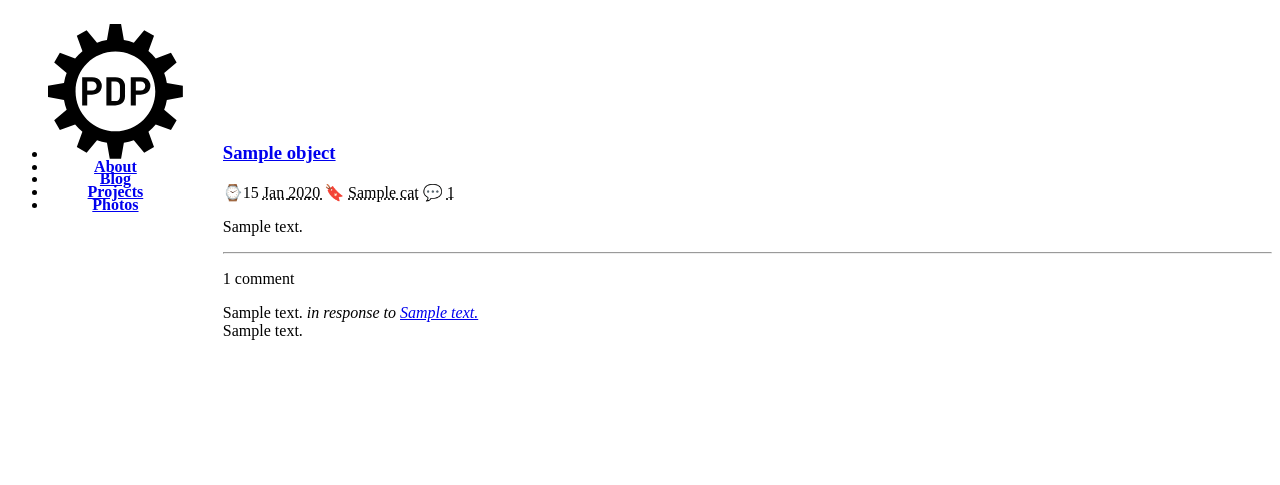
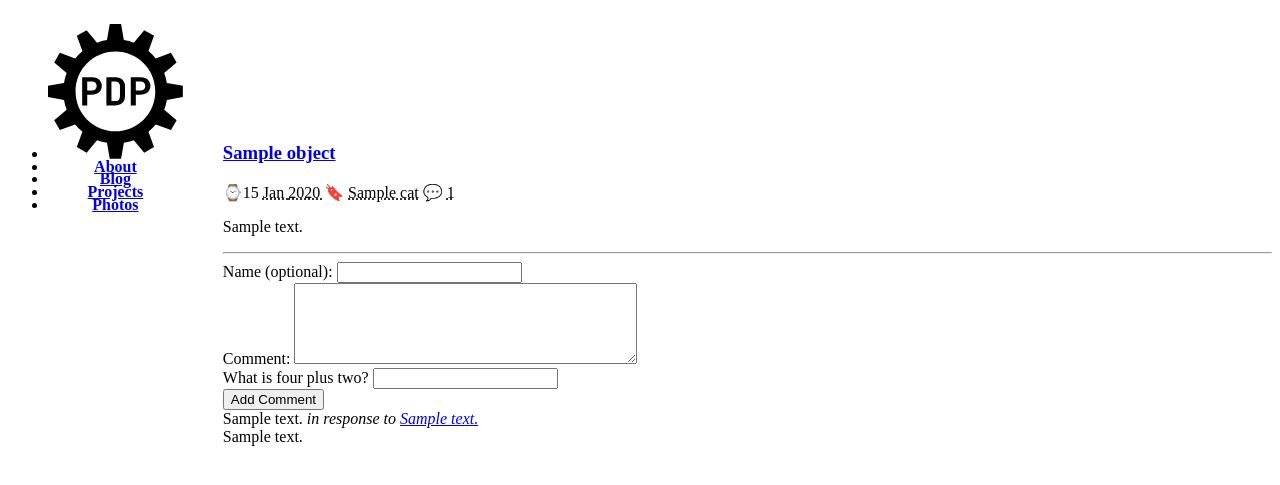
Before and after one commit to Fingel/pdpv3, a Django app: template blog/templates/blog/post.html in a window 1280 px wide. Shown: the top 485 px of the page. Run offline with Django 5.2, Linux system fonts and the light colour scheme; tables that the repository leaves empty hold one stand-in row (values such as "Sample post"); the template is opened without the code that fills it: values that come from a table or form of the project are taken from there, most other values are stand-ins (such as "Sample title", 1, 10 or a date in 2020); data that the repository does not hold is empty.

Commit message:
Commenting system

```diff
--- a/base/static/base/css/main.css
+++ b/base/static/base/css/main.css
@@ -62,6 +62,19 @@ path #svg1 {
    margin-top: calc(var(--pico-spacing) * 0.5);
 }
 
+label[for="id_comment_email"],
+#id_comment_email {
+   display: none;
+}
+
+.comment.htmx-added {
+   opacity: 0;
+}
+.comment {
+   opacity: 1;
+   transition: opacity 1s ease-out;
+}
+
 .go-clockwise {
    animation: clockwise 3s infinite linear;
    transform-origin: 50% 50%;
--- a/blog/models.py
+++ b/blog/models.py
@@ -40,7 +40,7 @@ class Comment(models.Model):
     post = models.ForeignKey(Post, on_delete=models.CASCADE)
     parent = models.ForeignKey("self", null=True, blank=True, on_delete=models.CASCADE)
     date = models.DateTimeField(default=timezone.now, blank=True)
-    commenter = models.CharField(max_length=200)
+    commenter = models.CharField(max_length=200, blank=True, default="")
     content = models.TextField()
 
     class Meta:
--- a/blog/templates/blog/_comment.html
+++ b/blog/templates/blog/_comment.html
@@ -1,6 +1,10 @@
 <article class="comment" id="comment-{{ comment.id }}">
     <header>
-        {{ comment.commenter }}
+        {% if comment.commenter %}
+            {{ comment.commenter }}
+        {% else %}
+            anonymous
+        {% endif %}
         {% if comment.parent %}
             <em>
                 in response to
--- a/blog/templates/blog/post.html
+++ b/blog/templates/blog/post.html
@@ -5,11 +5,22 @@
 <p>{{ object.content|convert_markdown}}</p>
 {% if object.comment_set.count > 0 %}
 <hr/>
-<p id="comments">
-    {{ object.comment_set.count }} comment{{object.comment_set.count|pluralize }}
-</p>
 {% endif %}
+<form method="POST"
+        id="comments"
+        hx-post="{% url 'blog:comment' %}"
+        hx-target="#comment-list"
+        hx-swap="afterbegin"
+        hx-on::after-request="this.reset()"
+>
+    {% csrf_token %}
+    {{ comment_form }}
+    <input type="submit" value="Add Comment">
+</form>
+
+<div id="comment-list">
 {% for comment in object.comment_set.all %}
     {% include 'blog/_comment.html' with comment=comment %}
 {% endfor %}
+</div>
 {% endblock %}
--- a/blog/urls.py
+++ b/blog/urls.py
@@ -1,10 +1,18 @@
 from django.urls import path
 
-from blog.views import BlogIndex, BlogPost, CategoryIndex, MonthArchive, YearArchive
+from blog.views import (
+    BlogIndex,
+    BlogPost,
+    CategoryIndex,
+    CommentView,
+    MonthArchive,
+    YearArchive,
+)
 
 app_name = "blog"
 urlpatterns = [
     path("post/", BlogIndex.as_view(), name="index"),
+    path("comment/", CommentView.as_view(), name="comment"),
     path("categories/<str:category>/", CategoryIndex.as_view(), name="category"),
     path("<int:year>/", YearArchive.as_view(), name="archive-year"),
     path("<int:year>/<int:month>/", MonthArchive.as_view(), name="archive-month"),
--- a/blog/views.py
+++ b/blog/views.py
@@ -1,3 +1,6 @@
+from django import forms
+from django.shortcuts import render
+from django.views.generic import View
 from django.views.generic.dates import (
     ArchiveIndexView,
     MonthArchiveView,
@@ -6,7 +9,7 @@ from django.views.generic.dates import (
 from django.views.generic.detail import DetailView
 from django.views.generic.list import ListView
 
-from blog.models import Post
+from blog.models import Comment, Post
 
 
 class BlogIndex(ArchiveIndexView):
@@ -33,9 +36,57 @@ class MonthArchive(MonthArchiveView):
     template_name = "blog/list_short.html"
 
 
+class CommentForm(forms.Form):
+    commenter = forms.CharField(required=False, label="Name (optional)")
+    content = forms.CharField(label="Comment", widget=forms.Textarea(attrs={"rows": 5}))
+    post = forms.CharField(widget=forms.HiddenInput)
+    # honeypot email field
+    comment_email = forms.EmailField(required=False, label="Email (required)")
+    # Math challenge
+    challenge = forms.IntegerField(label="What is four plus two?")
+
+    def clean_comment_email(self):
+        email = self.cleaned_data["comment_email"]
+        if email:
+            raise forms.ValidationError("This is a honeypot")
+        return email
+
+    def clean_challenge(self):
+        answer = self.cleaned_data["challenge"]
+        if answer != 6:
+            raise forms.ValidationError("This is a bot")
+        return answer
+
+
 class BlogPost(DetailView):
     model = Post
     template_name = "blog/post.html"
+
+    def get_context_data(self, *args, **kwargs):
+        context = super().get_context_data(*args, **kwargs)
+        comment_form = CommentForm(initial={"post": self.get_object().pk})
+        context["comment_form"] = comment_form
+        return context
+
+
+class CommentView(View):
+    def post(self, request):
+        form = CommentForm(request.POST)
+        if form.is_valid():
+            post = Post.objects.get(pk=form.cleaned_data["post"])
+            comment = Comment.objects.create(
+                post=post,
+                commenter=form.cleaned_data["commenter"],
+                content=form.cleaned_data["content"],
+            )
+        else:
+            # Make it look like a comment was posted but don't save it.
+            comment = Comment(
+                post=Post.objects.get(pk=request.POST["post"]),
+                commenter=request.POST["commenter"],
+                content=request.POST["content"],
+            )
+        return render(request, "blog/_comment.html", {"comment": comment})
 
 
 class CategoryIndex(ListView):
```
Also changed, not shown: blog/migrations/0002_comment.py.
